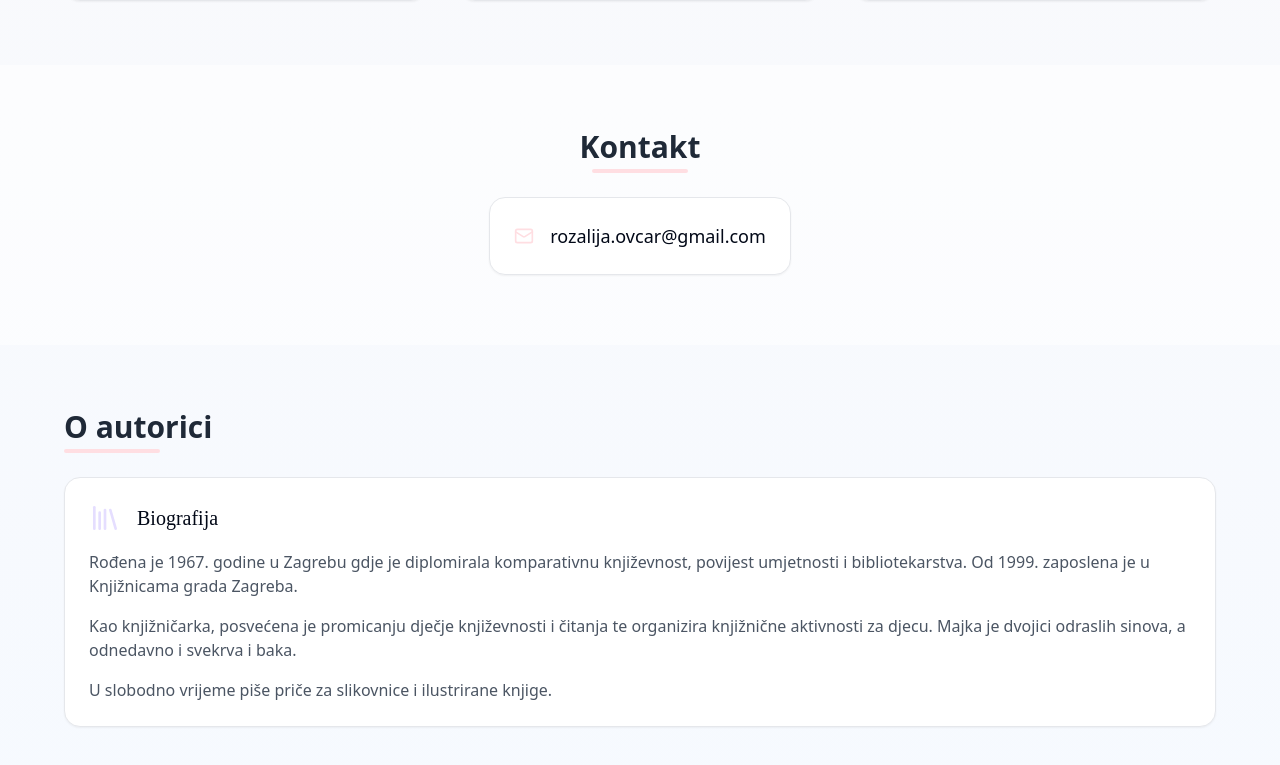
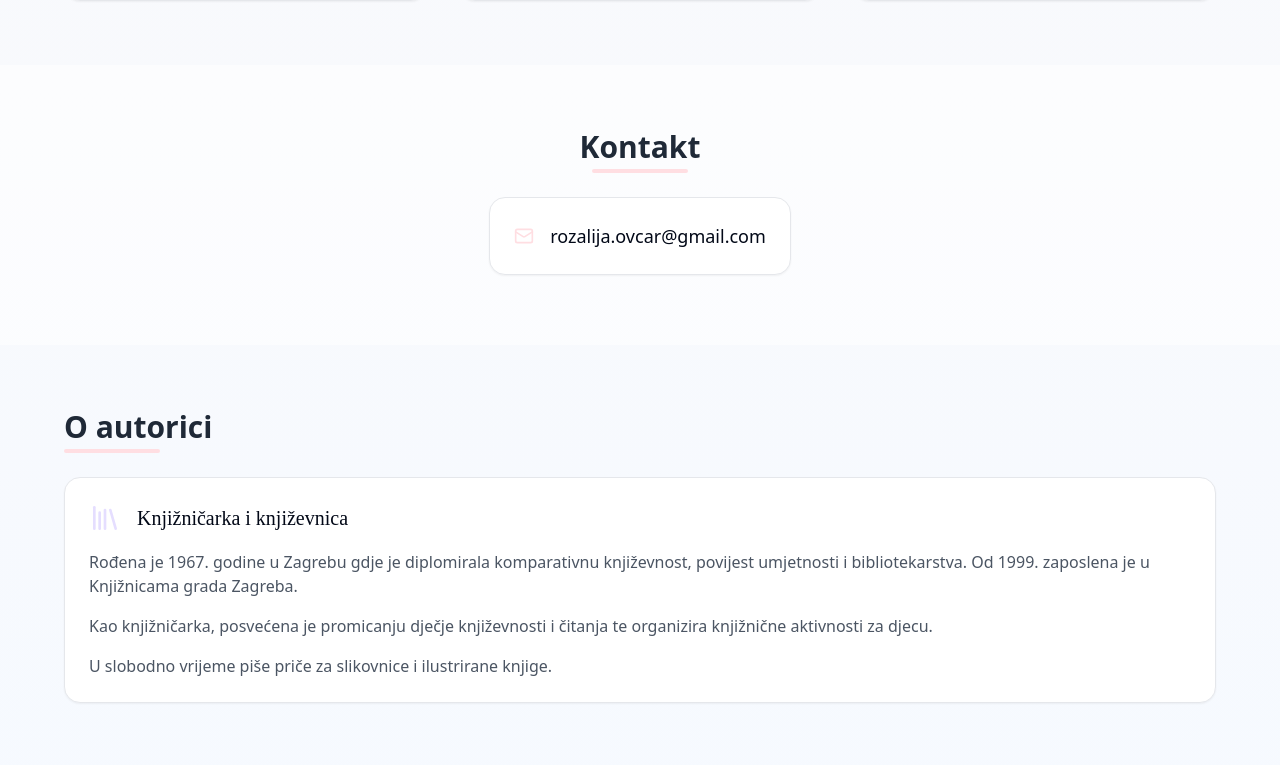
Before and after one commit to TatjanaRozalijaOvcar/pastel-storyland, a React (Vite) app: page / in a window 1280 px wide. Shown: the part 2417-3182 px from the top of the page. Built offline with nearby package versions, Linux system fonts and the light colour scheme.

Commit message:
Update author biography
Updates the author's biography text in the "About Author" section.

```diff
--- a/src/pages/Index.tsx
+++ b/src/pages/Index.tsx
@@ -1,3 +1,4 @@
+
 import { Card } from "@/components/ui/card";
 import { Button } from "@/components/ui/button";
 import { BookOpen, Mail, Library } from "lucide-react";
@@ -166,14 +167,14 @@ const Index = () => {
           <Card className="book-card">
             <div className="flex items-center gap-4 mb-4">
               <Library className="h-8 w-8 text-pastel-purple" />
-              <h3 className="font-playfair text-xl">Biografija</h3>
+              <h3 className="font-playfair text-xl">Knjižničarka i književnica</h3>
             </div>
             <div className="text-gray-600 space-y-4">
               <p>
                 Rođena je 1967. godine u Zagrebu gdje je diplomirala komparativnu književnost, povijest umjetnosti i bibliotekarstva. Od 1999. zaposlena je u Knjižnicama grada Zagreba.
               </p>
               <p>
-                Kao knjižničarka, posvećena je promicanju dječje književnosti i čitanja te organizira knjižnične aktivnosti za djecu. Majka je dvojici odraslih sinova, a odnedavno i svekrva i baka.
+                Kao knjižničarka, posvećena je promicanju dječje književnosti i čitanja te organizira knjižnične aktivnosti za djecu.
               </p>
               <p>
                 U slobodno vrijeme piše priče za slikovnice i ilustrirane knjige.
```
